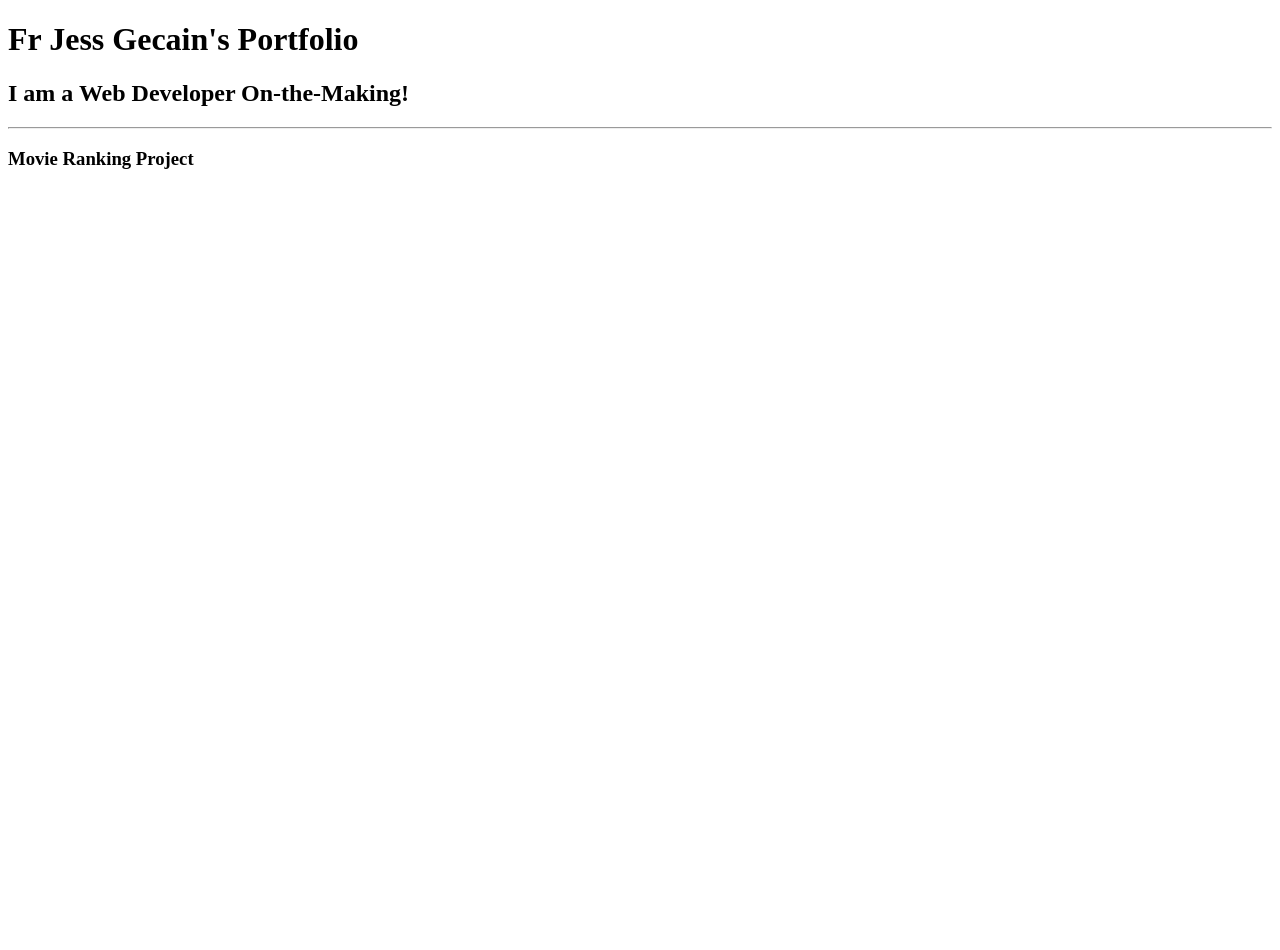
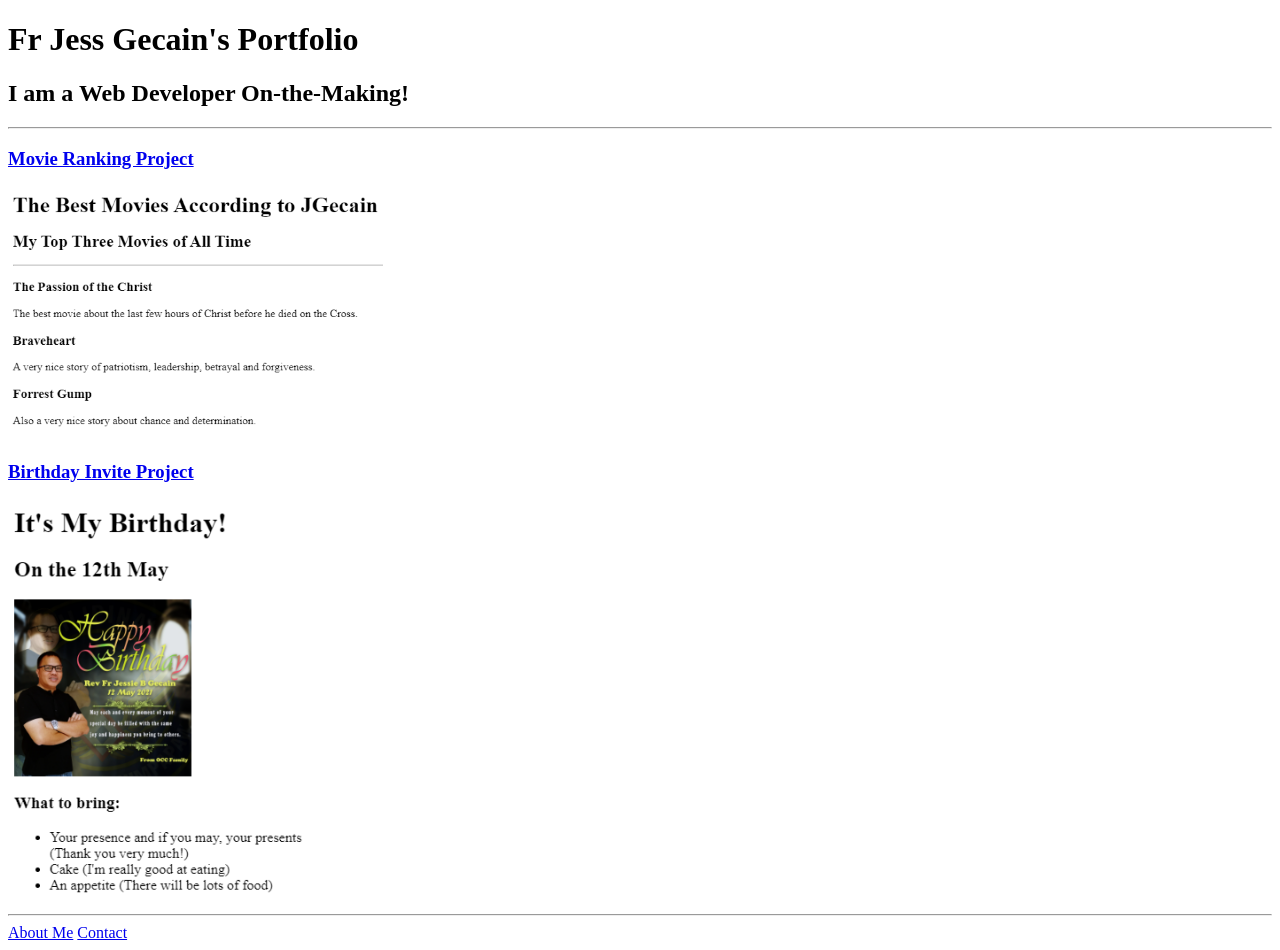
Before and after one commit to JGecain/html-portfolio, a plain HTML site: page index.html in a window 1280 px wide. Before the commit the page ends 800 px from the top, so only its background shows below. Drawn offline with Linux system fonts and the light colour scheme.

Commit message:
Update index.html

```diff
--- a/index.html
+++ b/index.html
@@ -11,7 +11,16 @@
 <h2>I am a Web Developer On-the-Making!</h2>
 <hr>
 
-<h3>Movie Ranking Project</h3>
+<h3><a href="./public/movie-ranking.html">Movie Ranking Project</a></h3>
+        <img src="./assets/images/Movie Ranking_Screenshot.png" height="250" alt="movie ranking project preview"/>
+
+    <h3><a href="./public/birthday-invite.html">Birthday Invite Project</a></h3>
+        <img src="./assets/images/Birthday Invite_Screenshot.png" height="400" alt="birthday-invite project preview"/>
+<hr>
+
+        <a href="./public/about.html">About Me</a>
+        <a href="./public/contact.html">Contact</a>
+
 </body>
 
 </html>
```
